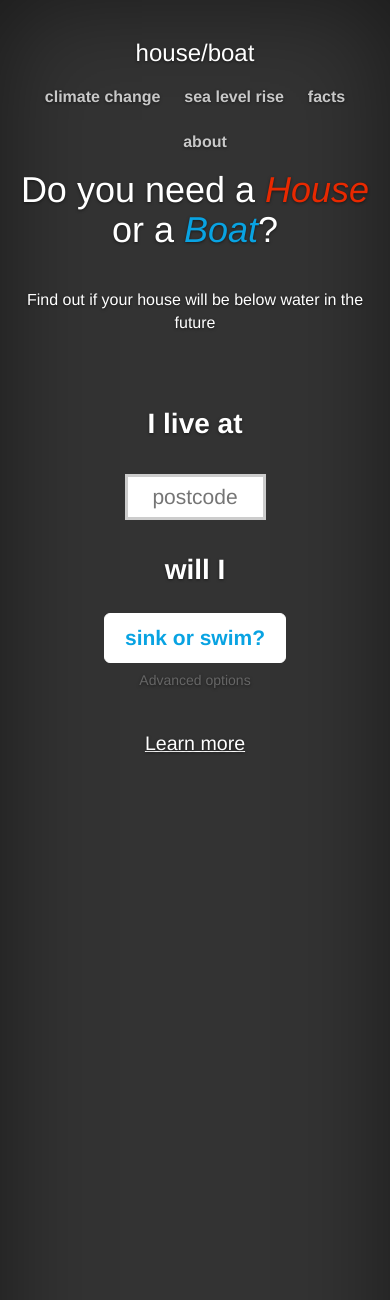
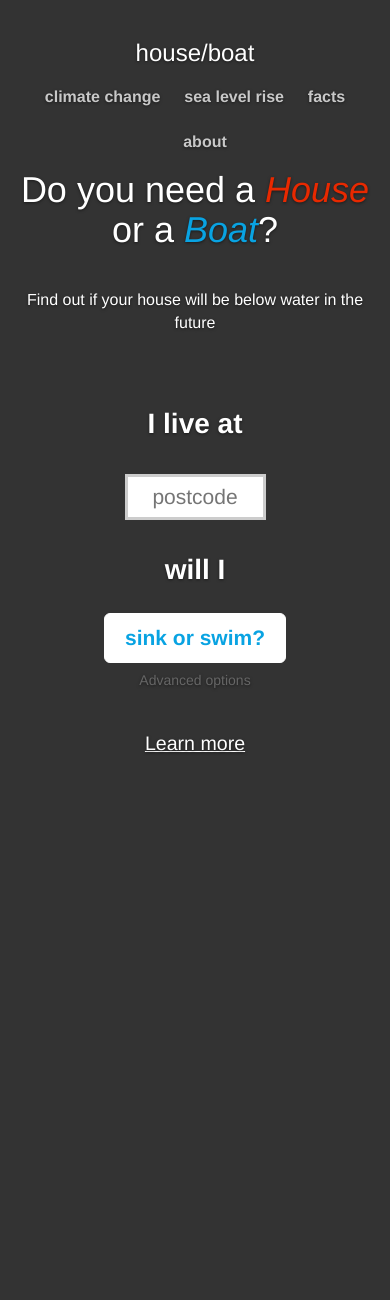
Before and after one commit to oliward/HouseBoat, a PHP site: page /mobile.php in a window 390 px wide. Shown: the top 1300 px of the page. Run offline with PHP 8.4, Linux system fonts and the light colour scheme; some libraries are stand-ins or nearby versions.

Commit message:
mobile debug

```diff
--- a/theme/css/houseboat.css
+++ b/theme/css/houseboat.css
@@ -99,6 +99,12 @@ label {
  * Base structure
  */
 
+ @media (max-width: 768px) {
+ 	body {
+ 		box-shadow: none;
+ 	}
+ }
+
 .site-wrapper {
 	height: 706px;
 	overflow: auto;
```
